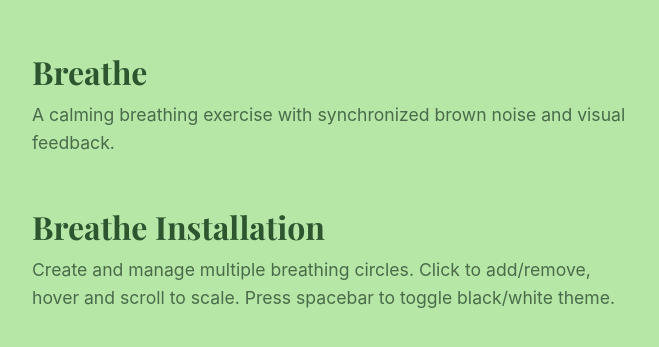
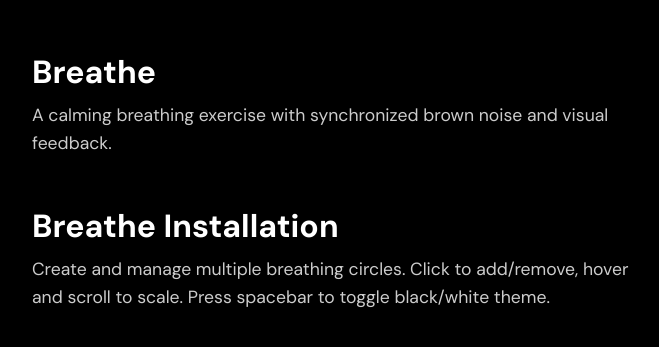
Before and after one commit to code-mf/visualpoetry, a plain HTML site: page index.html in a window 1280 px wide. Shown: the part 219-566 px from the top of the page, without its empty margins (308-967 px from the left). Drawn offline with nearby package versions, Linux system fonts and the light colour scheme.

Commit message:
Update landing page to black/white theme with DM Sans font

```diff
--- a/index.html
+++ b/index.html
@@ -4,7 +4,7 @@
     <meta charset="UTF-8">
     <meta name="viewport" content="width=device-width, initial-scale=1.0">
     <title>Projects</title>
-    <link href="https://fonts.googleapis.com/css2?family=Playfair+Display:wght@400;700&display=swap" rel="stylesheet">
+    <link href="https://fonts.googleapis.com/css2?family=DM+Sans:wght@400;500;700&display=swap" rel="stylesheet">
     <style>
         html, body {
             height: 100%;
@@ -22,9 +22,9 @@
             flex-direction: column;
             align-items: center;
             justify-content: center;
-            background: #B7E7A7;
-            font-family: 'Playfair Display', serif;
-            color: #2c5530;
+            background: #000000;
+            font-family: 'DM Sans', sans-serif;
+            color: #FFFFFF;
         }
 
 
@@ -47,25 +47,25 @@
             font-size: 2rem;
             font-weight: 700;
             margin: 0 0 0.5rem 0;
-            color: #2c5530;
+            color: #FFFFFF;
         }
 
         .project h2 a {
-            color: #2c5530;
+            color: #FFFFFF;
             text-decoration: none;
             transition: color 0.3s ease;
         }
 
         .project h2 a:hover {
-            color: #4a6b4a;
+            color: #CCCCCC;
         }
 
         .project p {
-            font-family: 'Avenir', -apple-system, BlinkMacSystemFont, 'Segoe UI', Roboto, sans-serif;
+            font-family: 'DM Sans', sans-serif;
             font-size: 1.1rem;
             line-height: 1.6;
             margin: 0;
-            color: #4a6b4a;
+            color: #CCCCCC;
             font-weight: 400;
         }
     </style>
```
